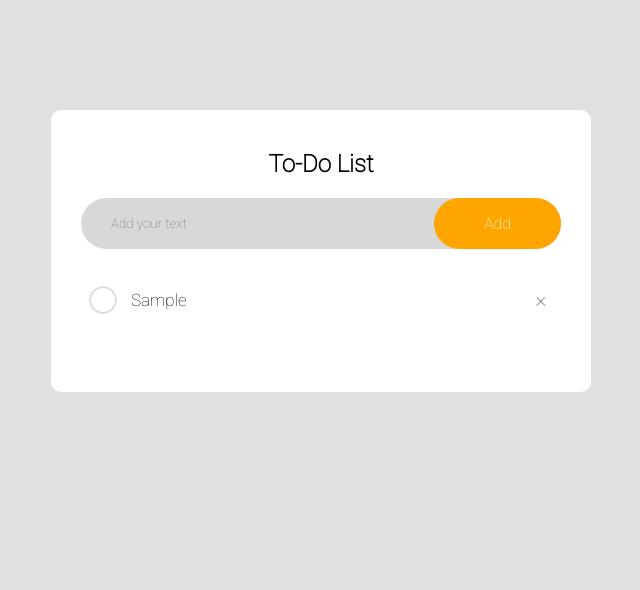
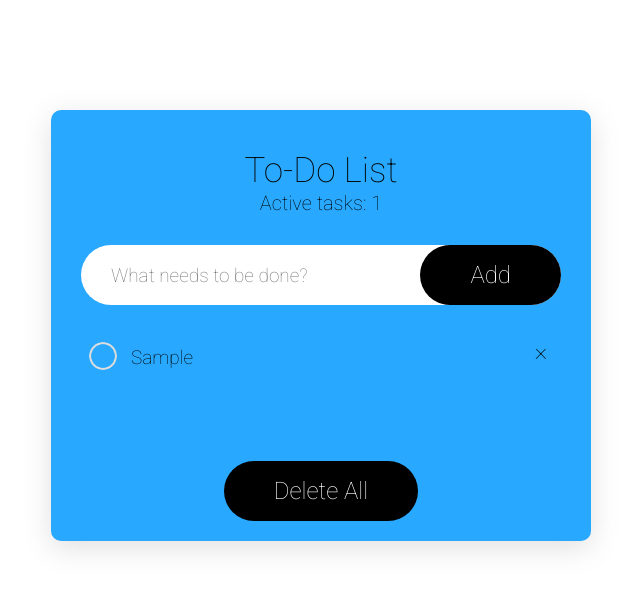
Before and after one commit to nvzik/to-do-list, a plain HTML site: page index.html in a window 1280 px wide. Both pictures are taken after typing "Sample" into the empty fields and a click on the button "Add". Shown: the whole page, without its empty margins (319-959 px from the left). Drawn offline with Linux system fonts and the light colour scheme.

Commit message:
added task counter, delete all, changed colors

```diff
--- a/index.html
+++ b/index.html
@@ -14,8 +14,9 @@
     <div class="container">
         <div class="todo-app">
             <h2>To-Do List </h2>
+            <p id="task-counter"></p>
             <div class="row">
-                <input type="text" id="input-box" placeholder="Add your text">
+                <input type="text" id="input-box" placeholder="What needs to be done?">
                 <button onclick="addTask()">Add</button>
             </div>
             <ul id="list-container">
@@ -23,6 +24,9 @@
                 <li>Task 2</li>
                 <li>Task 3</li> -->
             </ul>
+            <div id="functions">
+                <button onclick="deleteAll()">Delete All</button>
+            </div>
         </div>
     </div>
     <script src="script.js"></script>
--- a/script.js
+++ b/script.js
@@ -1,5 +1,7 @@
 const inputBox = document.getElementById("input-box");
 const listContainer = document.getElementById("list-container")
+const taskCounter = document.getElementById("task-counter")
+
 
 function addTask(){
     if(inputBox.value === ""){
@@ -15,17 +17,33 @@ function addTask(){
     }
     inputBox.value = "";
     saveData();
+    showTask();
 }
+
+function checkStatus(){
+    let checked = document.getElementsByClassName("checked");
+    let num = listContainer.childElementCount - checked.length;
+    taskCounter.innerHTML = "Active tasks: " + num;
+}
+
 
 listContainer.addEventListener("click", function(e){
     if (e.target.tagName === 'LI'){
         e.target.classList.toggle("checked");
         saveData();
+        showTask();
     } else if(e.target.tagName === 'SPAN'){
         e.target.parentElement.remove();
         saveData();
+        showTask();
     }
 }, false);
+
+
+function deleteAll(){
+    localStorage.removeItem("data", listContainer.innerHTML);
+    showTask();
+}
 
 function saveData(){
     localStorage.setItem("data", listContainer.innerHTML);
@@ -33,6 +51,7 @@ function saveData(){
 
 function showTask(){
     listContainer.innerHTML = localStorage.getItem("data");
+    checkStatus();
 }
 
 showTask()
--- a/style.css
+++ b/style.css
@@ -8,23 +8,25 @@
 .container{
     width: 100%;
     min-height: 100vh;
-    background: rgb(224, 224, 224);
+    background: rgb(255, 255, 255);
     padding: 10px;
 }
 
 .todo-app{
     width: 100%;
     max-width: 540px;
-    background: white;
+    background: rgb(40, 169, 255);
+    box-shadow: rgba(100, 100, 111, 0.2) 0px 7px 29px 0px;
     margin: 100px auto 20px;
-    padding: 40px 30px 70px;
+    padding: 40px 30px 10px;
     border-radius: 10px;
 }
 
 .todo-app h2 {
     display: flex;
     justify-content: center;
-    margin-bottom: 20px;
+    font-size: 35px;
+    font-weight: 400;
 }
 .todo-app h2 img{
     width: 30px;
@@ -37,7 +39,7 @@
     border-radius: 30px;
     padding-left: 20px;
     margin-bottom: 25px;
-    background: rgb(216, 216, 216);
+    background: rgb(255, 255, 255);
 }
 input{
     flex: 1;
@@ -45,23 +47,24 @@ input{
     outline: none;
     background: transparent;
     padding: 10px;
-    font-weight: 14px;
+    font-size: 19px;
 }
 
 button{
     border: none;
     outline: none;
     padding: 16px 50px;
-    background: orange;
+    background: rgb(0, 0, 0);
     color: white;
-    font-size: 16px;
+    font-size: 24px;
+    font-weight: 300;
     cursor: pointer;
     border-radius: 40px;
 }
 
 ul li{
     list-style: none;
-    font-size: 17px;
+    font-size: 19px;
     padding: 16px 8px 12px 50px;
     user-select: none;
     cursor: pointer;
@@ -82,7 +85,7 @@ ul li::before{
 
 }
 ul li.checked{
-    color: #555;
+    color: rgb(0, 0, 0);
     text-decoration: line-through;
 }
 ul li.checked::before{
@@ -91,15 +94,32 @@ ul li.checked::before{
 ul li span{
     position: absolute;
     right: 0;
-    top: 5px;
+    top: 3px;
     width: 40px;
     height: 40px;
-    font-size: 22px;
-    color:#555;
-    line-height: 40px;
+    font-size: 25px;
+    color:rgb(0, 0, 0);
+    line-height: 35px;
     text-align: center;
     border-radius: 50%;
+    transition: 0.3s;
 }
 ul li span:hover{
-    background: rgb(219, 219, 219);
+    background: rgb(255, 255, 255);
 }
+#functions{
+    /* padding-top: 100px; */
+    padding: 80px 100px 10px;
+    /* padding-bottom: 5px; */
+    display: flex;
+    flex-direction:row;
+    justify-content:center;
+    list-style: none;
+}
+#task-counter{
+    margin-bottom: 30px;
+    display: flex;
+    justify-content: center;
+    font-size: 20px;
+    font-weight: 100;
+}
```
Also changed, not shown: images/icon.png (deleted).
